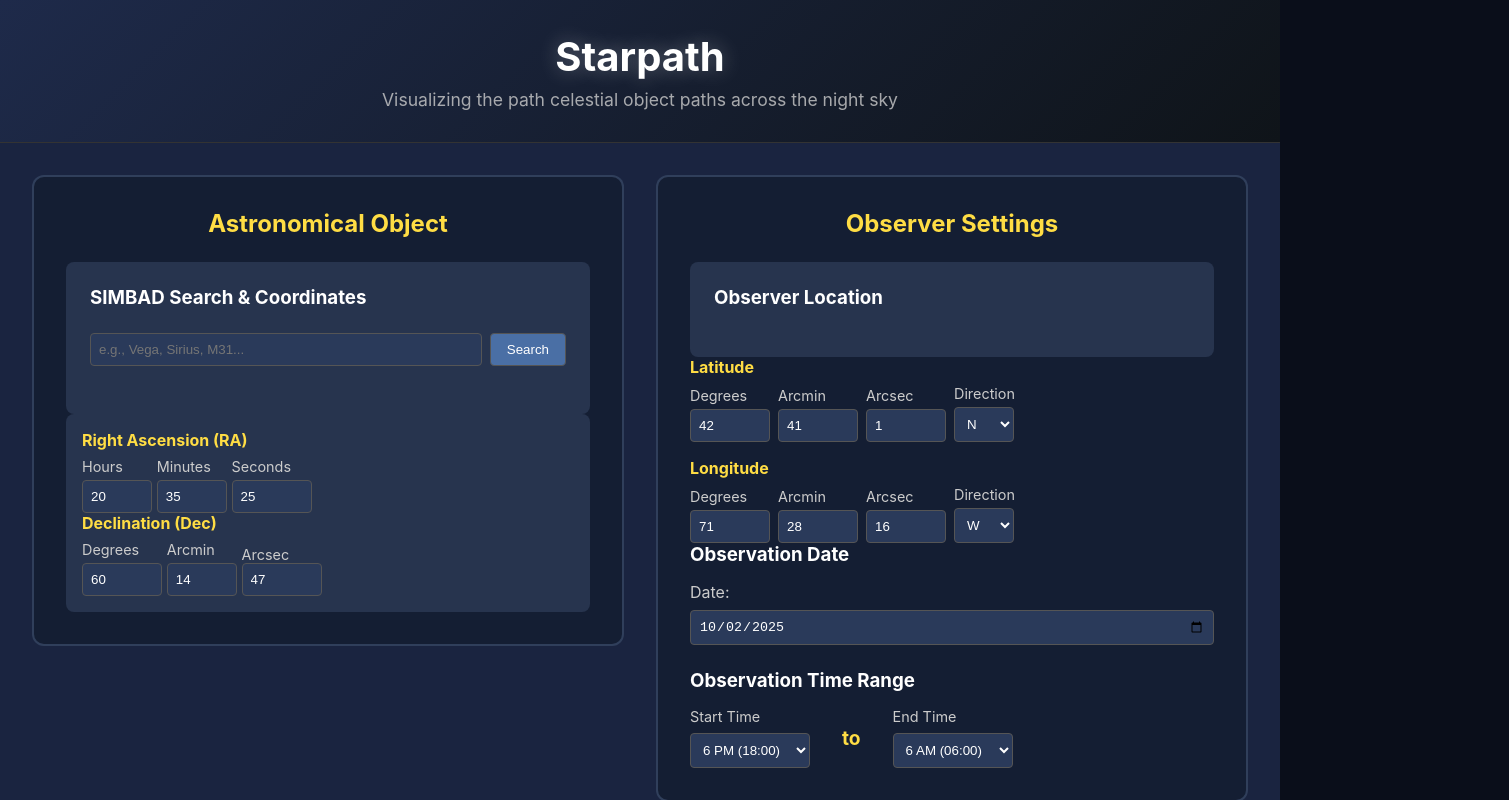
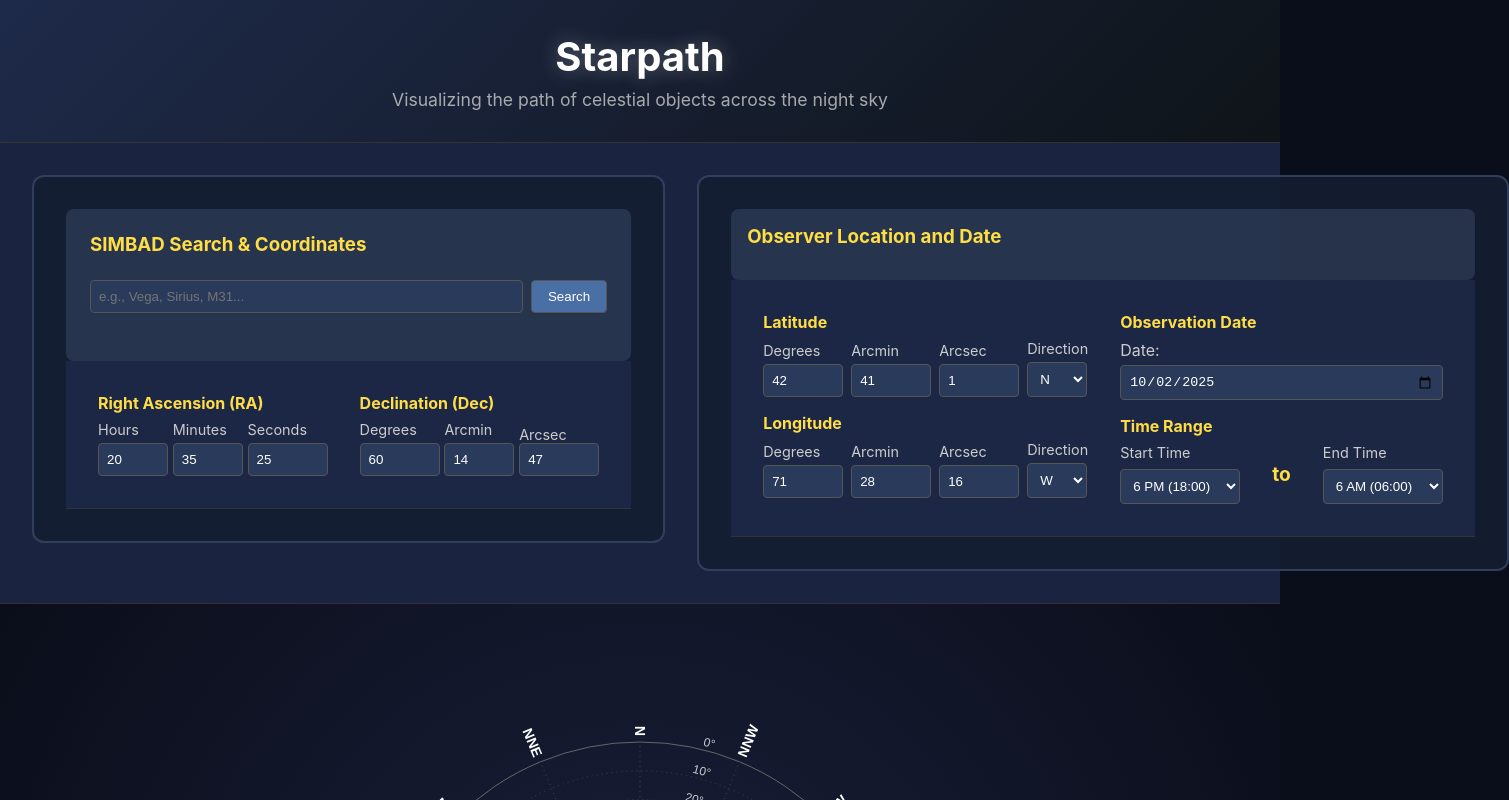
Before and after one commit to kfaubel/starpath, a React (Vite) app: page / in a window 1280 px wide. Shown: the top 800 px of the page, 1509 px wide, since content can reach past the window. Built offline with nearby package versions, Linux system fonts and the light colour scheme; the HTML template or start-up script is replaced by a standard one.

Commit message:
Improve UI text clarity and enhance layout for celestial object and observer settings

```diff
--- a/src/App.jsx
+++ b/src/App.jsx
@@ -309,7 +309,7 @@ function App() {
             <header className="app-header">
                 <h1 className="app-title">Starpath</h1>
                 <p className="app-subtitle">
-                    Visualizing the path celestial object paths across the night sky<br />
+                    Visualizing the path of celestial objects across the night sky<br />
                 </p>
             </header>
 
@@ -333,11 +333,10 @@ function App() {
                         border: '2px solid rgba(68, 85, 119, 0.6)',
                         flex: '1'
                     }}>
-                        <h2 style={{ margin: '0 0 1.5rem 0', color: '#ffdd44', fontSize: '1.5rem', textAlign: 'center' }}>Astronomical Object</h2>
 
                         {/* Combined SIMBAD Search and Coordinates */}
                         <div style={{ background: 'rgba(68, 85, 119, 0.4)', padding: '1.5rem', borderRadius: '8px' }}>
-                            <h3 style={{ margin: '0 0 1.5rem 0', color: '#ffffff' }}>SIMBAD Search & Coordinates</h3>
+                            <h3 style={{ margin: '0 0 1.5rem 0', color: '#ffdd44' }}>SIMBAD Search & Coordinates</h3>
 
                             {/* SIMBAD Search */}
                             <div style={{ marginBottom: '1.5rem' }}>
@@ -425,8 +424,15 @@ function App() {
                             )}
                         </div>
 
-
-                        <div style={{ background: 'rgba(68, 85, 119, 0.4)', padding: '1rem', borderRadius: '8px' }}>
+                        <div style={{
+                            padding: '2rem',
+                            background: 'rgba(30, 42, 74, 0.8)',
+                            borderBottom: '1px solid #333',
+                            display: 'flex',
+                            flexDirection: 'row',
+                            gap: '2rem',
+                            alignItems: 'flex-start'
+                        }}>
                             {/* Right Ascension Input */}
                             <div>
                                 <h4 style={{ margin: '0 0 0.5rem 0', color: '#ffdd44', fontSize: '1rem' }}>Right Ascension (RA)</h4>
@@ -573,16 +579,24 @@ function App() {
                         border: '2px solid rgba(68, 85, 119, 0.6)',
                         flex: '1'
                     }}>
-                        <h2 style={{ margin: '0 0 1.5rem 0', color: '#ffdd44', fontSize: '1.5rem', textAlign: 'center' }}>Observer Settings</h2>
-
                         {/* Combined Observer Settings */}
-                        <div style={{ background: 'rgba(68, 85, 119, 0.4)', padding: '1.5rem', borderRadius: '8px' }}>
+                        <div style={{ background: 'rgba(68, 85, 119, 0.4)', padding: '1rem', borderRadius: '8px' }}>
 
                             {/* Observer Location */}
-                            <div style={{ marginBottom: '1.5rem' }}>
-                                <h3 style={{ margin: '0 0 1rem 0', color: '#ffffff' }}>Observer Location</h3>
+                            <div style={{ marginBottom: '1rem' }}>
+                                <h3 style={{ margin: '0 0 1rem 0', color: '#ffdd44' }}>Observer Location and Date</h3>
                             </div>
                         </div>
+                        <div style={{
+                            padding: '2rem',
+                            background: 'rgba(30, 42, 74, 0.8)',
+                            borderBottom: '1px solid #333',
+                            display: 'flex',
+                            flexDirection: 'row',
+                            gap: '2rem',
+                            alignItems: 'flex-start'
+                        }}>
+                            <div>
 
                                 {/* Latitude Input */}
                                 <div style={{ marginBottom: '1rem' }}>
@@ -759,11 +773,13 @@ function App() {
                                         </div>
                                     </div>
                                 </div>
+                            </div>
+                            <div>
 
                                 {/* Observation Date */}
-                        <div style={{ marginBottom: '1.5rem' }}>
-                            <h3 style={{ margin: '0 0 1rem 0', color: '#ffffff' }}>Observation Date</h3>
-                            <label htmlFor="date-input" style={{ display: 'block', marginBottom: '0.5rem', color: '#cccccc' }}>
+                                <div style={{ marginBottom: '1rem' }}>
+                                    <h4 style={{ margin: '0 0 0.5rem 0', color: '#ffdd44', fontSize: '1rem' }}>Observation Date</h4>
+                                    <label htmlFor="date-input" style={{ display: 'block', marginBottom: '0.3rem', color: '#cccccc' }}>
                                         Date:
                                     </label>
                                     <input
@@ -784,7 +800,7 @@ function App() {
 
                                 {/* Time Range */}
                                 <div>
-                            <h3 style={{ margin: '0 0 1rem 0', color: '#ffffff' }}>Observation Time Range</h3>
+                                    <h4 style={{ margin: '0 0 0.5rem 0', color: '#ffdd44', fontSize: '1rem' }}>Time Range</h4>
                                     <div style={{ display: 'flex', gap: '2rem', alignItems: 'center' }}>
                                         <div>
                                             <label style={{ display: 'block', marginBottom: '0.5rem', color: '#cccccc', fontSize: '0.9rem' }}>
@@ -842,6 +858,8 @@ function App() {
                                                     </option>
                                                 ))}
                                             </select>
+                                        </div>
+                                    </div>
                                 </div>
                             </div>
                         </div>
```
Lines whose indentation alone changed are shown as unchanged.
